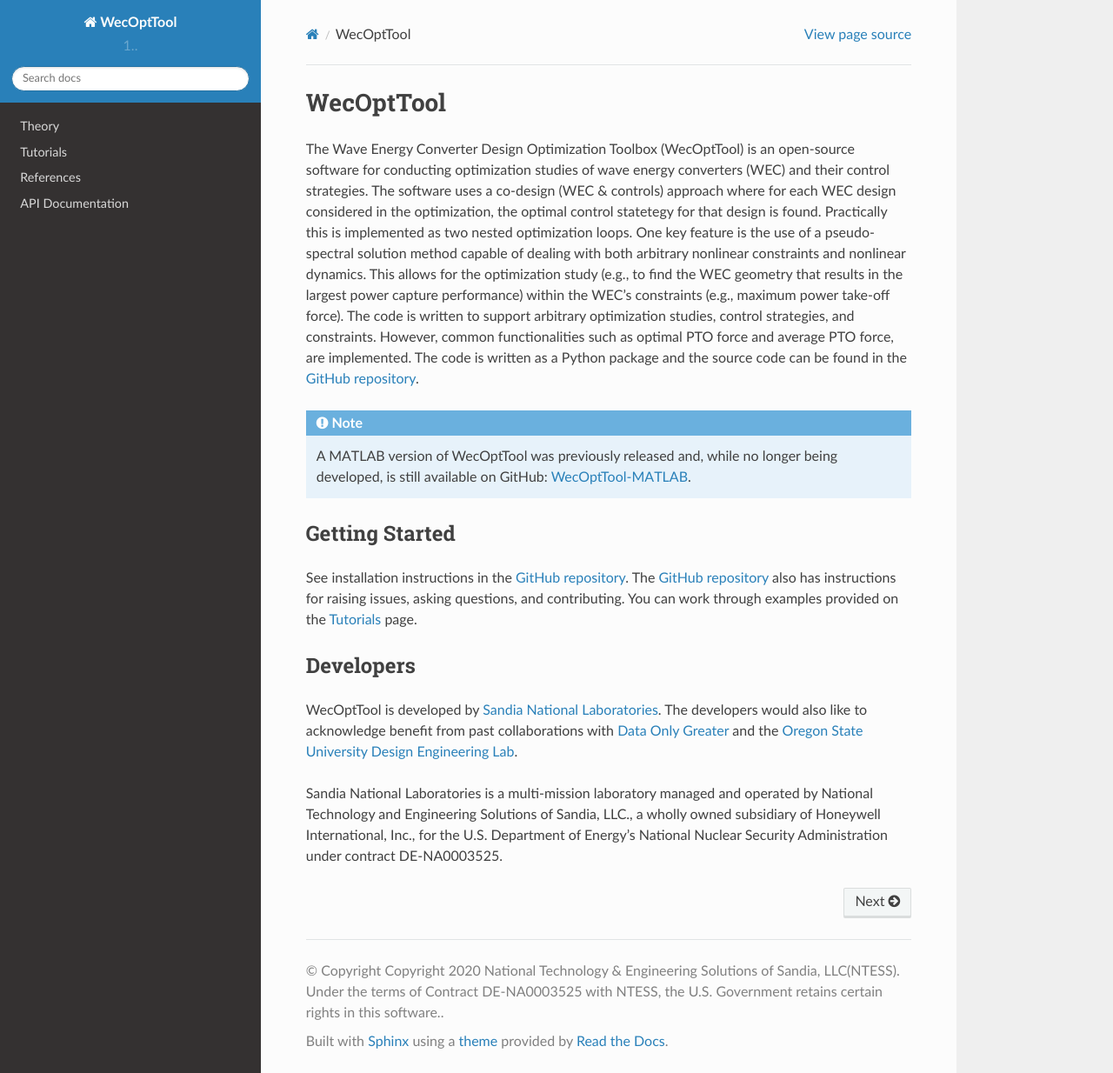
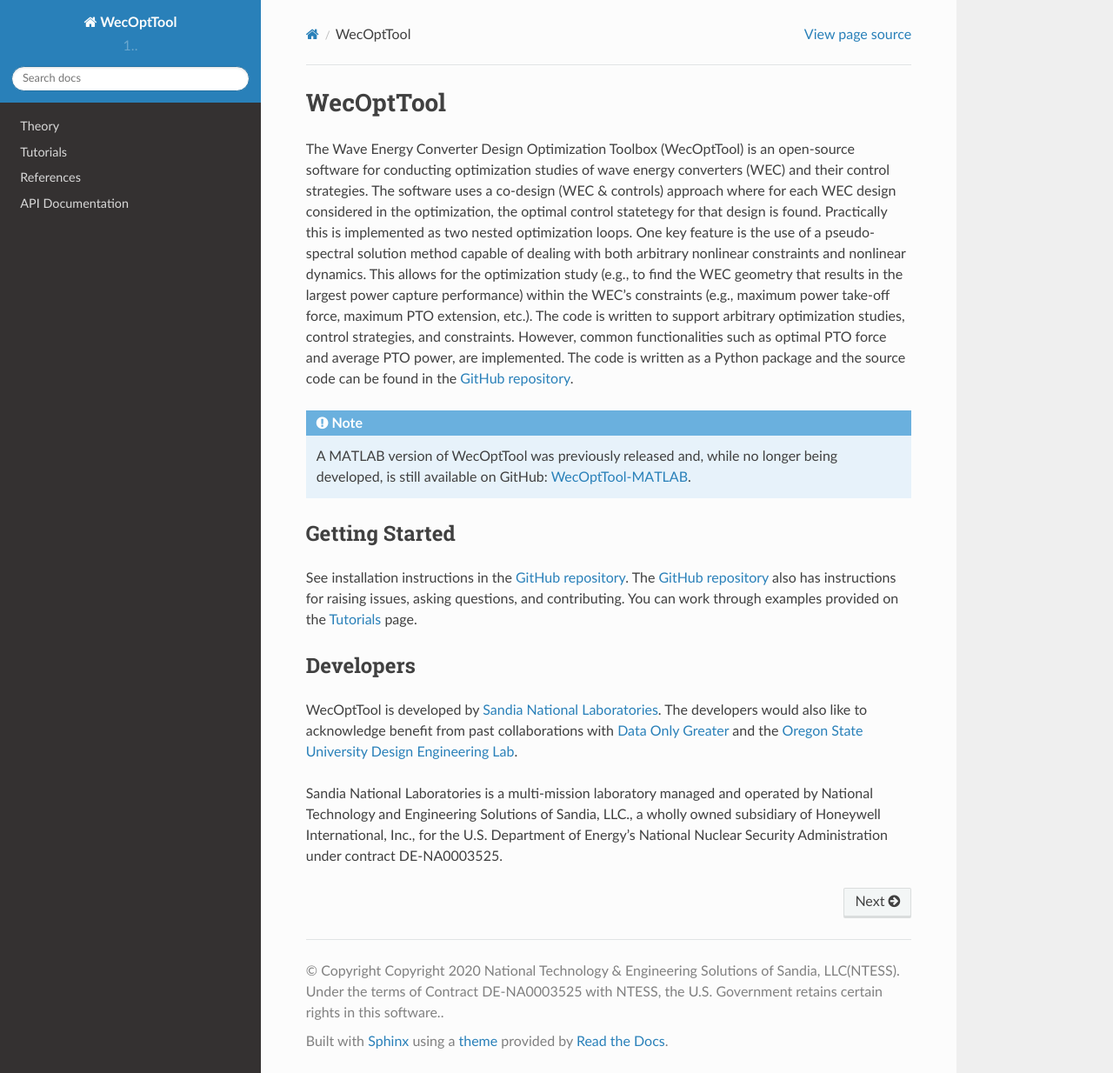
Before and after one commit to sandialabs/WecOptTool, a Sphinx documentation site: the page built from docs/source/index.rst, in a window 1280 px wide and 1234 px high. Shown: the whole window at 87% size. Built offline with Sphinx 7.4.7 and the Read the Docs theme 2.0.0, drawn with Linux system fonts in a browser that asks for light colours; pages that are not in the unit, such as notebooks, are missing from menus.

Commit message:
tutorial 1

```diff
--- a/docs/source/index.rst
+++ b/docs/source/index.rst
@@ -14,9 +14,9 @@
 The software uses a co-design (WEC & controls) approach where for each WEC design considered in the optimization, the optimal control statetegy for that design is found.
 Practically this is implemented as two nested optimization loops.
 One key feature is the use of a pseudo-spectral solution method capable of dealing with both arbitrary nonlinear constraints and nonlinear dynamics.
-This allows for the optimization study (e.g., to find the WEC geometry that results in the largest power capture performance) within the WEC's constraints (e.g., maximum power take-off force).
+This allows for the optimization study (e.g., to find the WEC geometry that results in the largest power capture performance) within the WEC's constraints (e.g., maximum power take-off force, maximum PTO extension, etc.).
 The code is written to support arbitrary optimization studies, control strategies, and constraints.
-However, common functionalities such as optimal PTO force and average PTO force, are implemented.
+However, common functionalities such as optimal PTO force and average PTO power, are implemented.
 The code is written as a Python package and the source code can be found in the `GitHub repository`_.
 
 .. note::
```
Also changed, not shown: .github/CONTRIBUTING.md, 2 other files.
